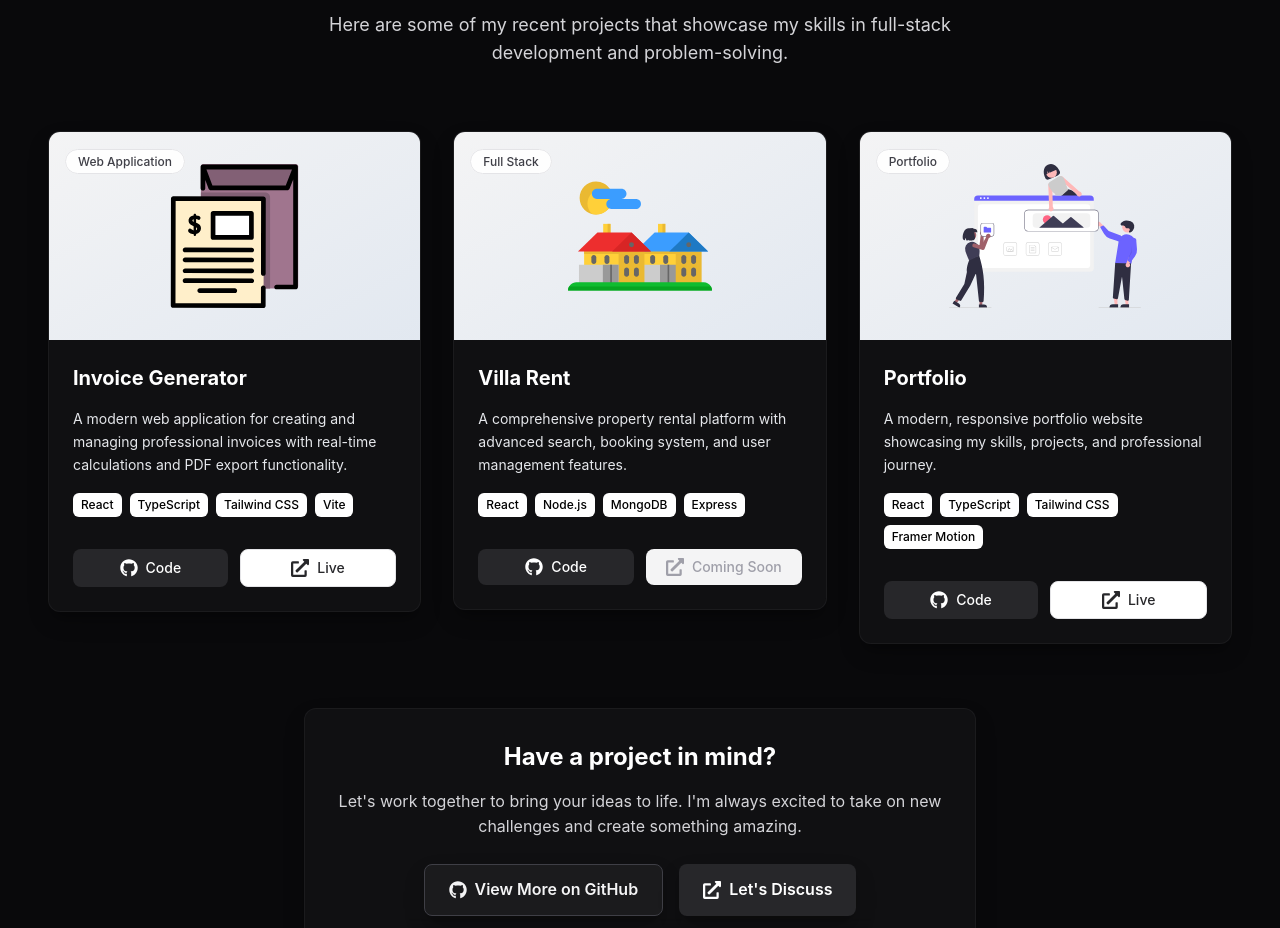
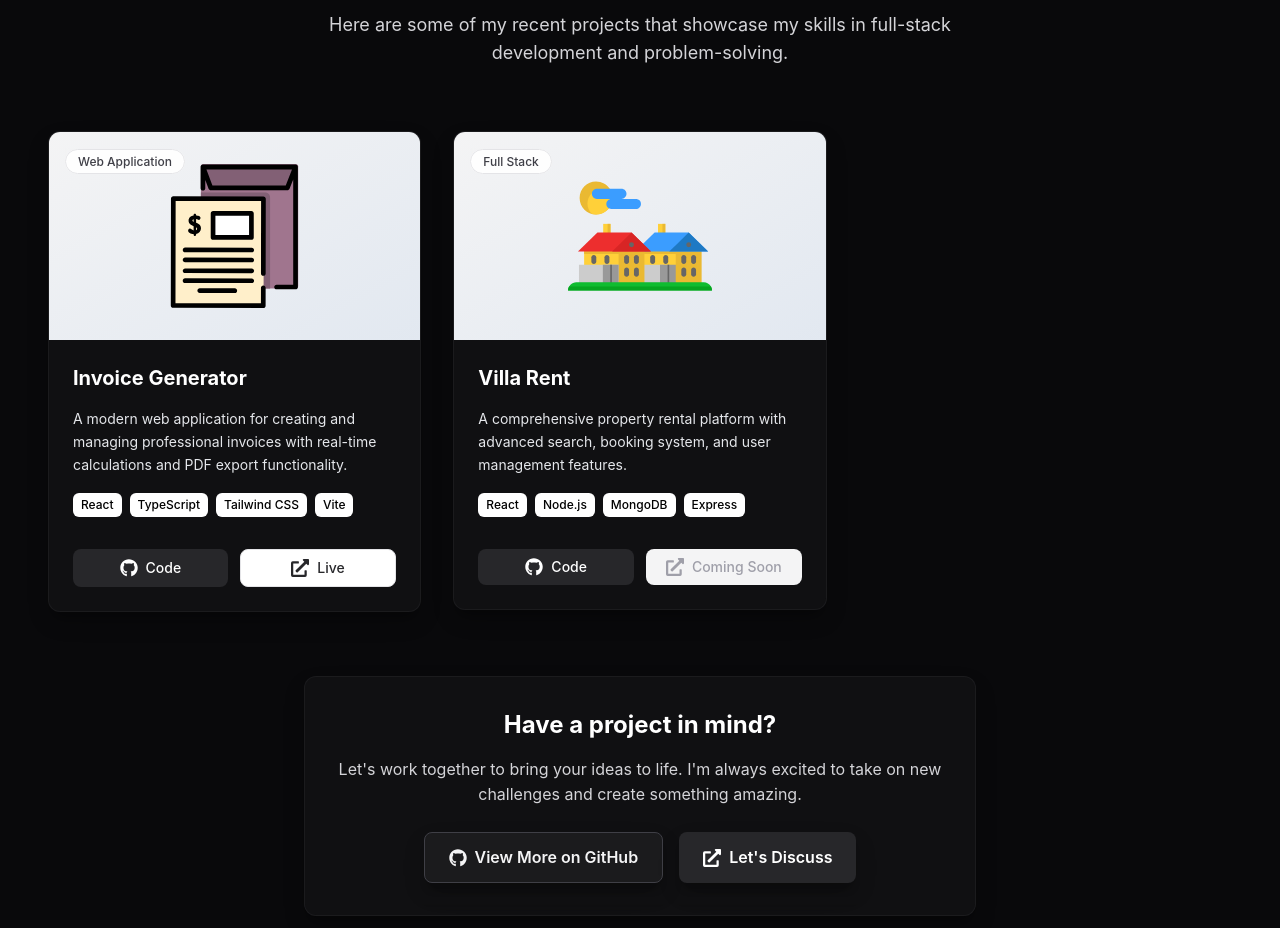
Before and after one commit to shaikrasheed6341/portfolio, a React (Vite) app: page / in a window 1280 px wide. Shown: the part 2021-2949 px from the top of the page. Built offline with nearby package versions, Linux system fonts and the light colour scheme.

Commit message:
Remove Portfolio project entry from Project component for code simplification.

```diff
--- a/src/Componets/Project/Project.tsx
+++ b/src/Componets/Project/Project.tsx
@@ -23,16 +23,7 @@ const projects = [
     technologies: ["React", "Node.js", "MongoDB", "Express"],
     category: "Full Stack"
   },
-  {
-    id: 3,
-    title: "Portfolio",
-    description: "A modern, responsive portfolio website showcasing my skills, projects, and professional journey.",
-    image: "/portfolio.svg",
-    github: "https://github.com/shaikrasheed6341/portfolio",
-    live: "https://portfolio-shaik.vercel.app/",
-    technologies: ["React", "TypeScript", "Tailwind CSS", "Framer Motion"],
-    category: "Portfolio"
-  }
+
 ];
 
 function Project() {
```
